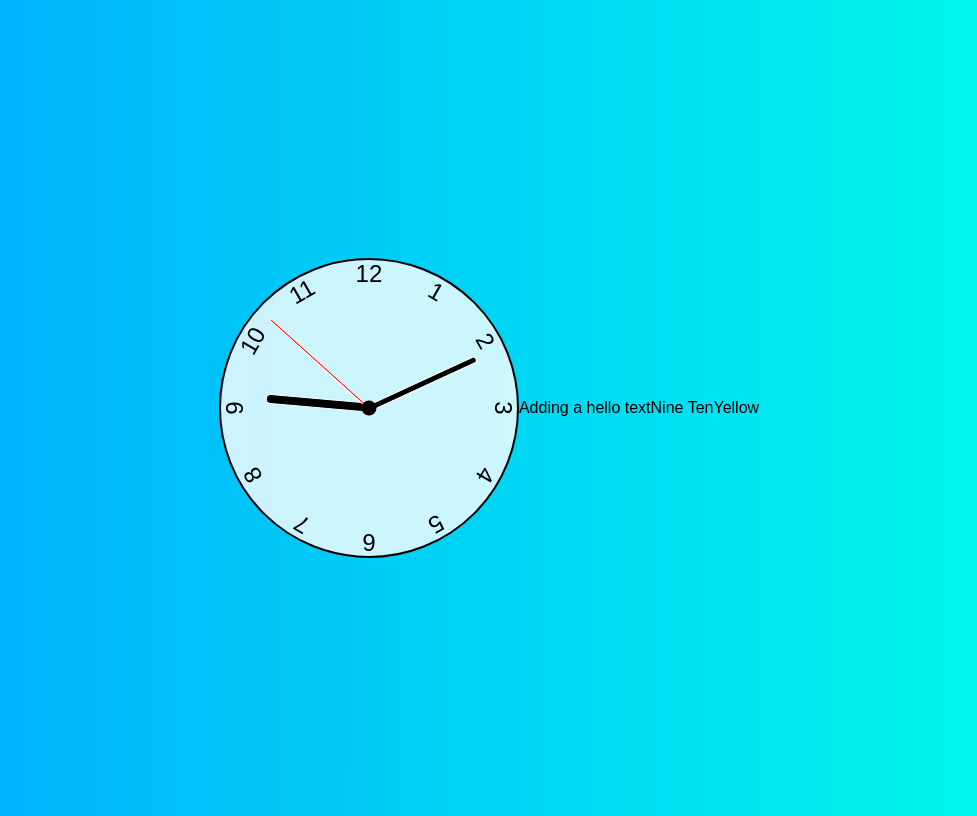
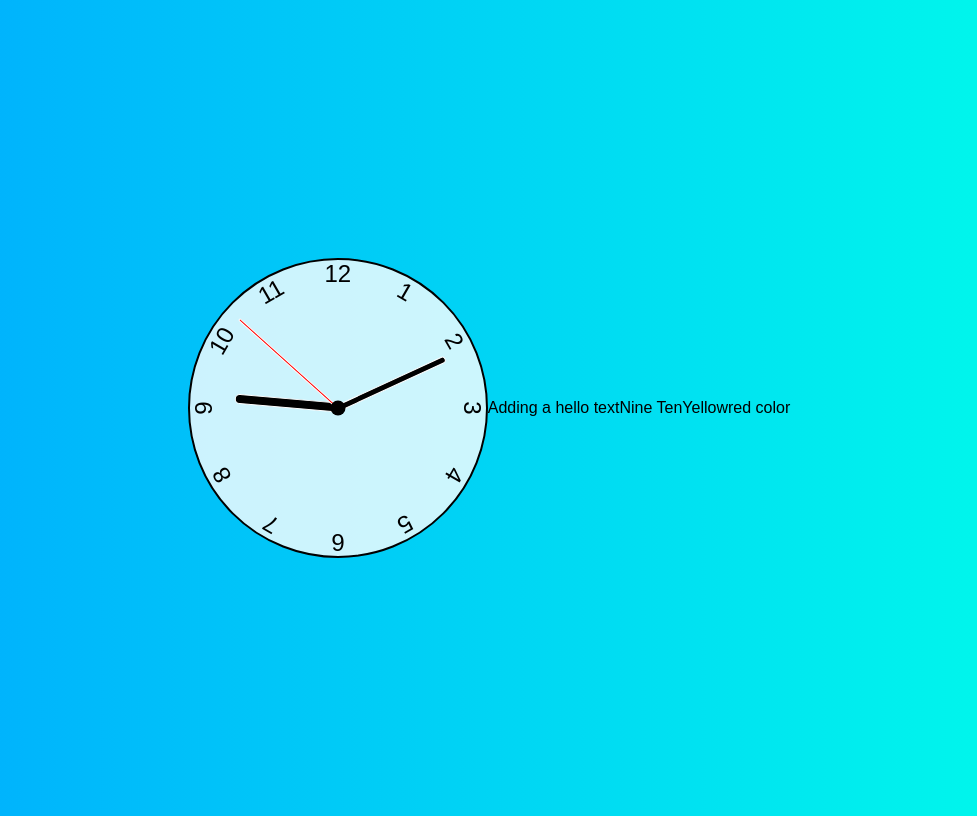
Before and after one commit to AyushV12/sample, a plain HTML site: page index.html in a window 1280 px wide. Shown: the whole page, without its empty margins (151-1128 px from the left). Drawn offline with Linux system fonts and the light colour scheme.

Commit message:
redAdded

```diff
--- a/index.html
+++ b/index.html
@@ -30,5 +30,6 @@
   <div class="hello1">Nine Ten</div>
   <div>Yellow
   </div>
+  <div class="red">red color</div>
 </body>
 </html>
```
